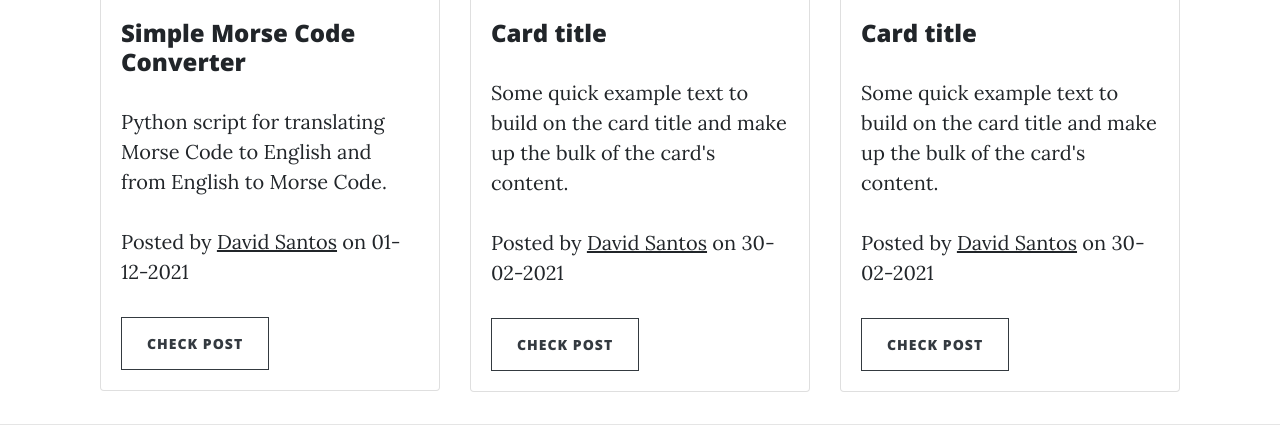
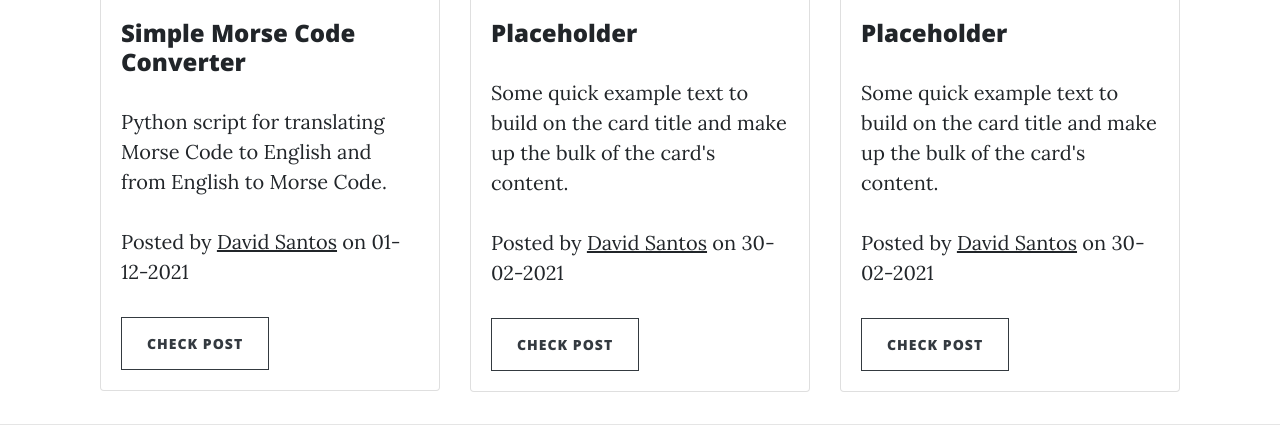
Before and after one commit to DavidSantos93/Portfolio, a Flask app: page / in a window 1280 px wide. Shown: the part 2622-3054 px from the top of the page. Run offline with Flask 2, Linux system fonts and the light colour scheme; data comes from the database, SQL or seed files in the repository; both versions use the stored data as it was after the commit; some libraries are stand-ins or nearby versions.

Commit message:
Changed the text in the about section. In the database adeed the placeholders for what was missing and added the links to the notebooks from my github page

```diff
--- a/templates/index.html
+++ b/templates/index.html
@@ -89,7 +89,7 @@
                   insights and respond to the business task.</p>
                 <p class="post-meta">Posted by
                 <a href="/about">David Santos</a>
-                 on 22-01-2022 </p>
+                 on 19-01-2022 </p>
                 <a class="btn btn-outline-dark" href="/post/2">Check Post</a>
               </div>
             </div>
@@ -124,7 +124,7 @@
               <img class="card-img-top" src="https://mdbootstrap.com/img/Photos/Horizontal/City/4-col/img%20(60).jpg"
                    alt="Card image cap">
               <div class="card-body">
-                <h4 class="card-title">Card title</h4>
+                <h4 class="card-title">Placeholder</h4>
                 <p class="card-text">Some quick example text to build on the card title and make up the bulk of the
                   card's content.</p>
                 <p class="post-meta">Posted by
@@ -140,7 +140,7 @@
               <img class="card-img-top" src="https://mdbootstrap.com/img/Photos/Horizontal/City/4-col/img%20(47).jpg"
                    alt="Card image cap">
               <div class="card-body">
-                <h4 class="card-title">Card title</h4>
+                <h4 class="card-title">Placeholder</h4>
                 <p class="card-text">Some quick example text to build on the card title and make up the bulk of the
                   card's content.</p>
                 <p class="post-meta">Posted by
@@ -156,7 +156,7 @@
               <img class="card-img-top" src="https://mdbootstrap.com/img/Photos/Horizontal/City/4-col/img%20(48).jpg"
                    alt="Card image cap">
               <div class="card-body">
-                <h4 class="card-title">Card title</h4>
+                <h4 class="card-title">Placeholder</h4>
                 <p class="card-text">Some quick example text to build on the card title and make up the bulk of the
                   card's content.</p>
                 <p class="post-meta">Posted by
@@ -229,7 +229,7 @@
               <img class="card-img-top" src="https://mdbootstrap.com/img/Photos/Horizontal/Nature/4-col/img%20(18).jpg"
                    alt="Card image cap">
               <div class="card-body">
-                <h4 class="card-title">Card title</h4>
+                <h4 class="card-title">Placeholder</h4>
                 <p class="card-text">Some quick example text to build on the card title and make up the bulk of the
                   card's content.</p>
                 <p class="post-meta">Posted by
@@ -245,7 +245,7 @@
               <img class="card-img-top" src="https://mdbootstrap.com/img/Photos/Horizontal/Nature/4-col/img%20(35).jpg"
                    alt="Card image cap">
               <div class="card-body">
-                <h4 class="card-title">Card title</h4>
+                <h4 class="card-title">Placeholder</h4>
                 <p class="card-text">Some quick example text to build on the card title and make up the bulk of the
                   card's content.</p>
                 <p class="post-meta">Posted by
@@ -269,7 +269,7 @@
               <img class="card-img-top" src="https://mdbootstrap.com/img/Photos/Horizontal/City/4-col/img%20(60).jpg"
                    alt="Card image cap">
               <div class="card-body">
-                <h4 class="card-title">Card title</h4>
+                <h4 class="card-title">Placeholder</h4>
                 <p class="card-text">Some quick example text to build on the card title and make up the bulk of the
                   card's content.</p>
                 <p class="post-meta">Posted by
@@ -285,7 +285,7 @@
               <img class="card-img-top" src="https://mdbootstrap.com/img/Photos/Horizontal/City/4-col/img%20(47).jpg"
                    alt="Card image cap">
               <div class="card-body">
-                <h4 class="card-title">Card title</h4>
+                <h4 class="card-title">Placeholder</h4>
                 <p class="card-text">Some quick example text to build on the card title and make up the bulk of the
                   card's content.</p>
                 <p class="post-meta">Posted by
@@ -301,7 +301,7 @@
               <img class="card-img-top" src="https://mdbootstrap.com/img/Photos/Horizontal/City/4-col/img%20(48).jpg"
                    alt="Card image cap">
               <div class="card-body">
-                <h4 class="card-title">Card title</h4>
+                <h4 class="card-title">Placeholder</h4>
                 <p class="card-text">Some quick example text to build on the card title and make up the bulk of the
                   card's content.</p>
                 <p class="post-meta">Posted by
```
Also changed, not shown: templates/about.html (+9 -3 lines), blog.db.
